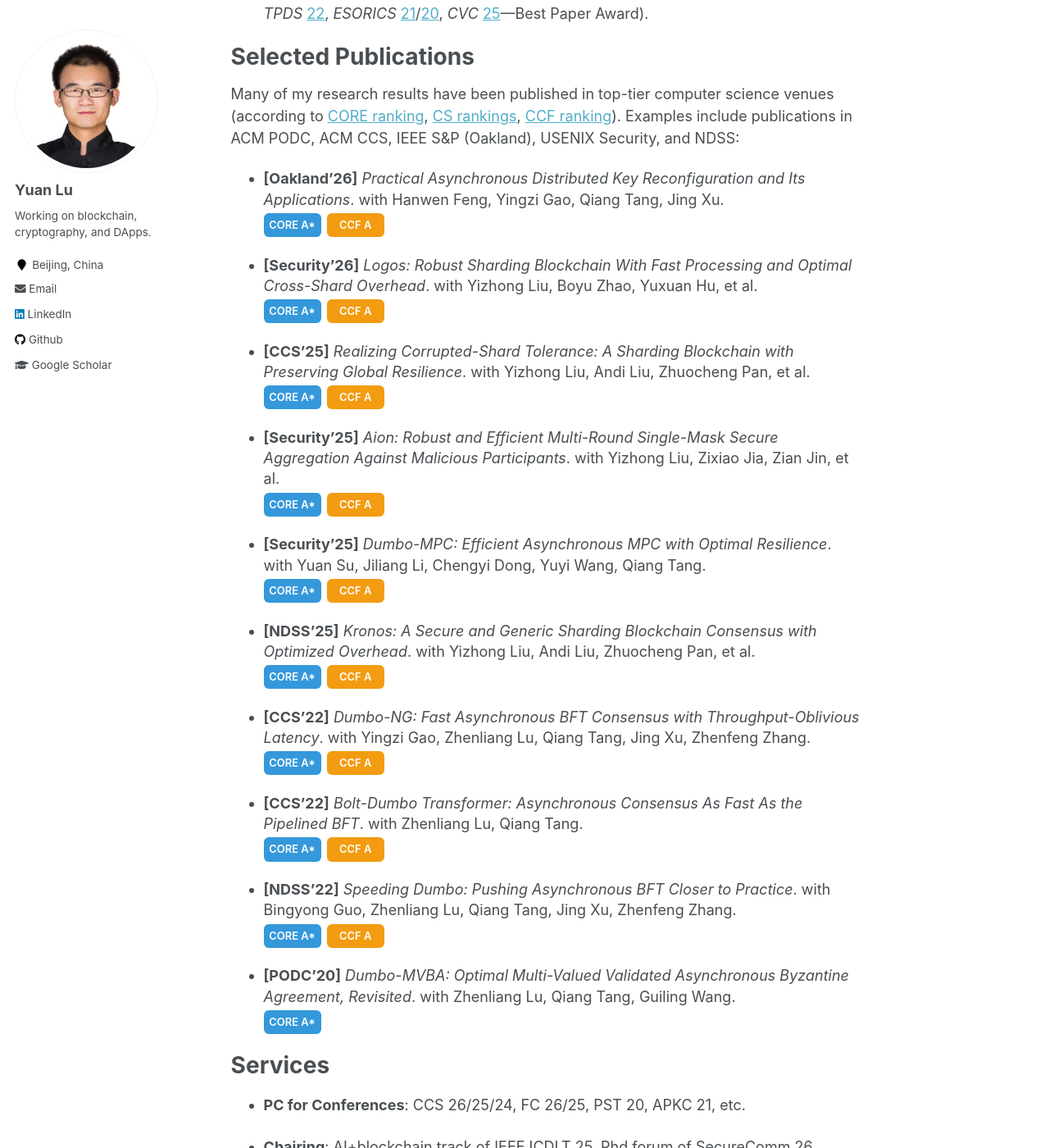
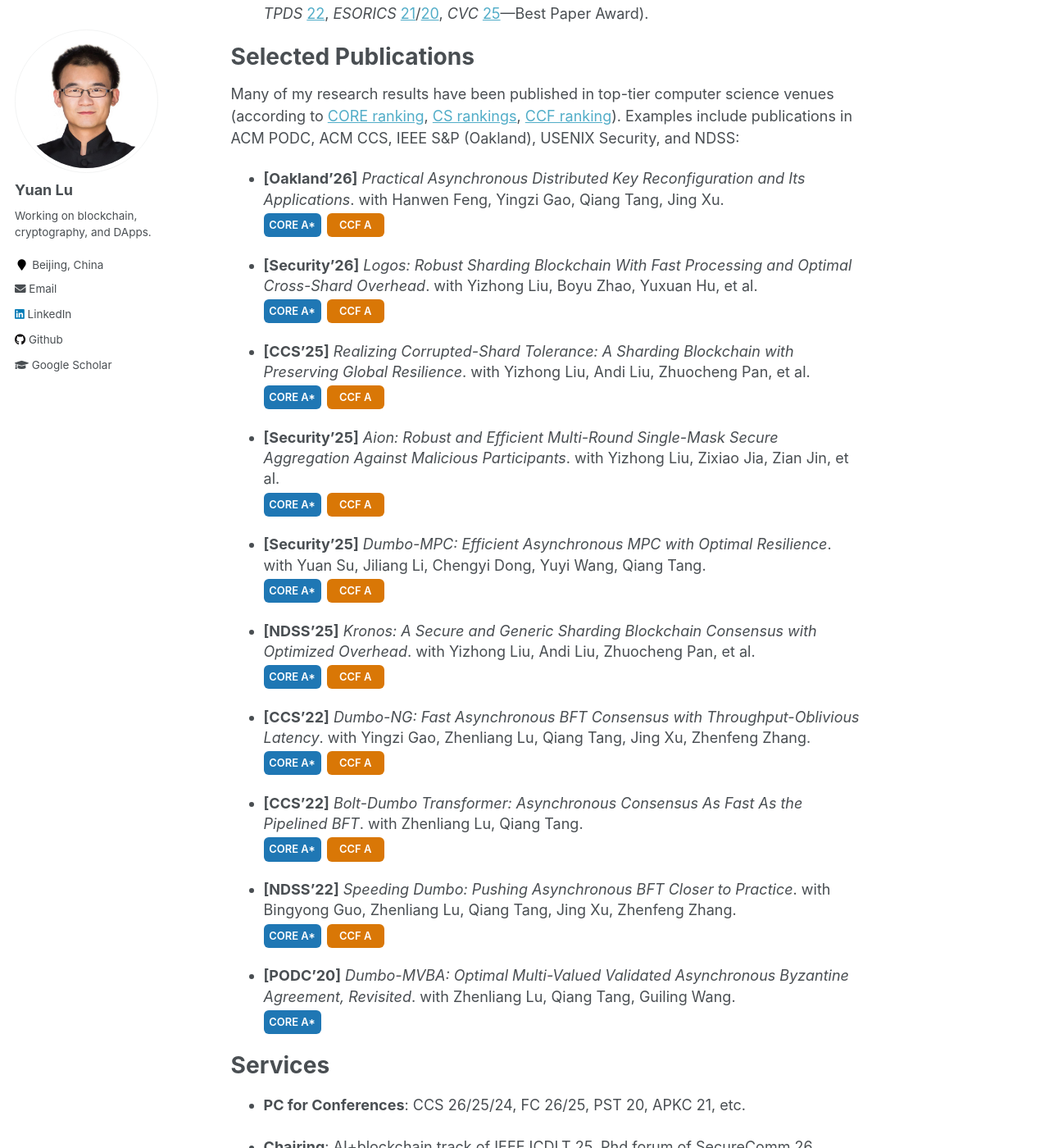
Before and after one commit to yylluu/yylluu.github.io, a Jekyll site: the page built from _pages/about.md, in a window 1280 px wide and 1400 px high, scrolled down 820 px. Shown: the whole window at 82% size. Built offline with Jekyll 4.4.1, drawn with Linux system fonts in a browser that asks for light colours.

Commit message:
Update custom.html

```diff
--- a/_includes/head/custom.html
+++ b/_includes/head/custom.html
@@ -48,14 +48,12 @@
   color: white;
 }
 
-/* CORE badges */
 .badge-core {
-  background-color: #3498db;
+  background-color: #1f77b4;   /* deep academic blue */
 }
 
-/* CCF badges */
 .badge-ccf {
-  background-color: #f39c12;
+  background-color: #d97706;   /* warm amber */
 }
 
 .pub-list {
```
